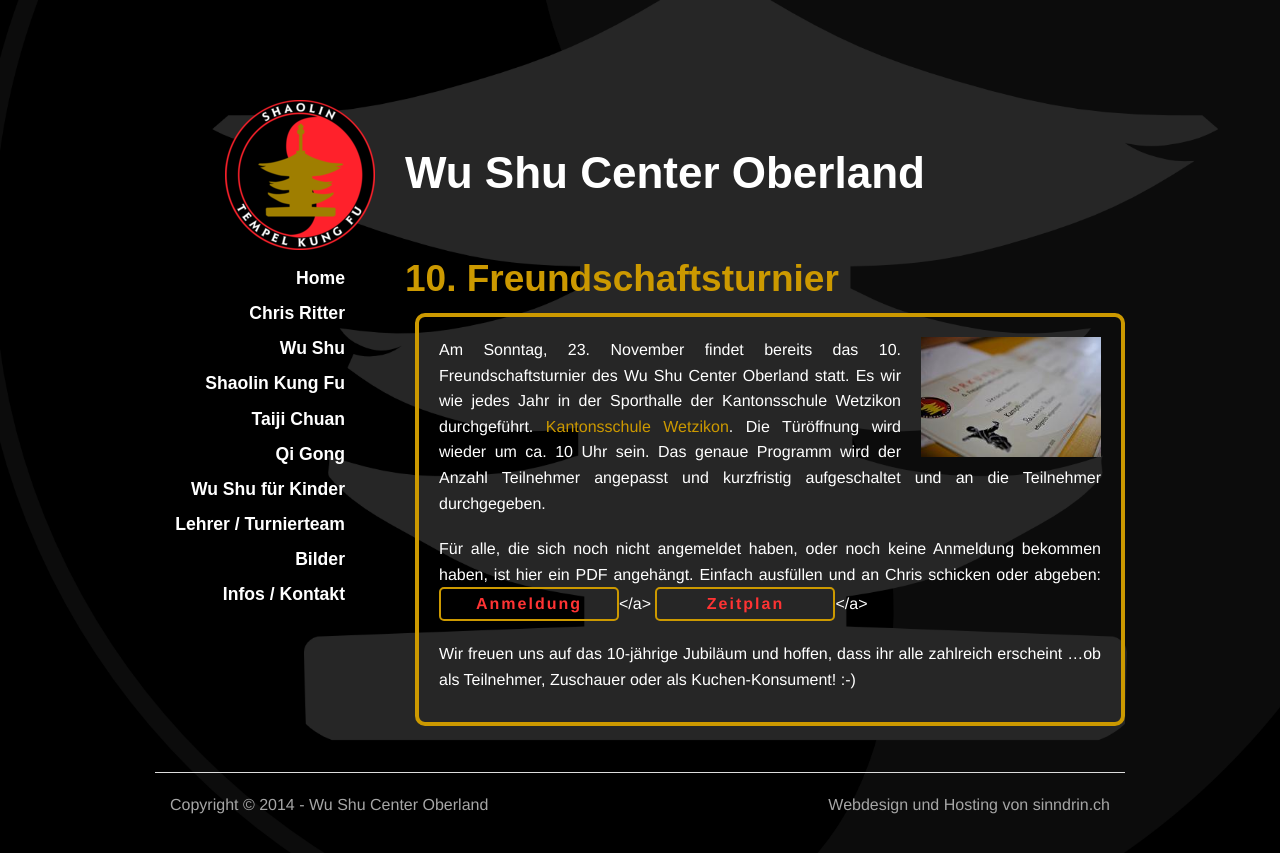
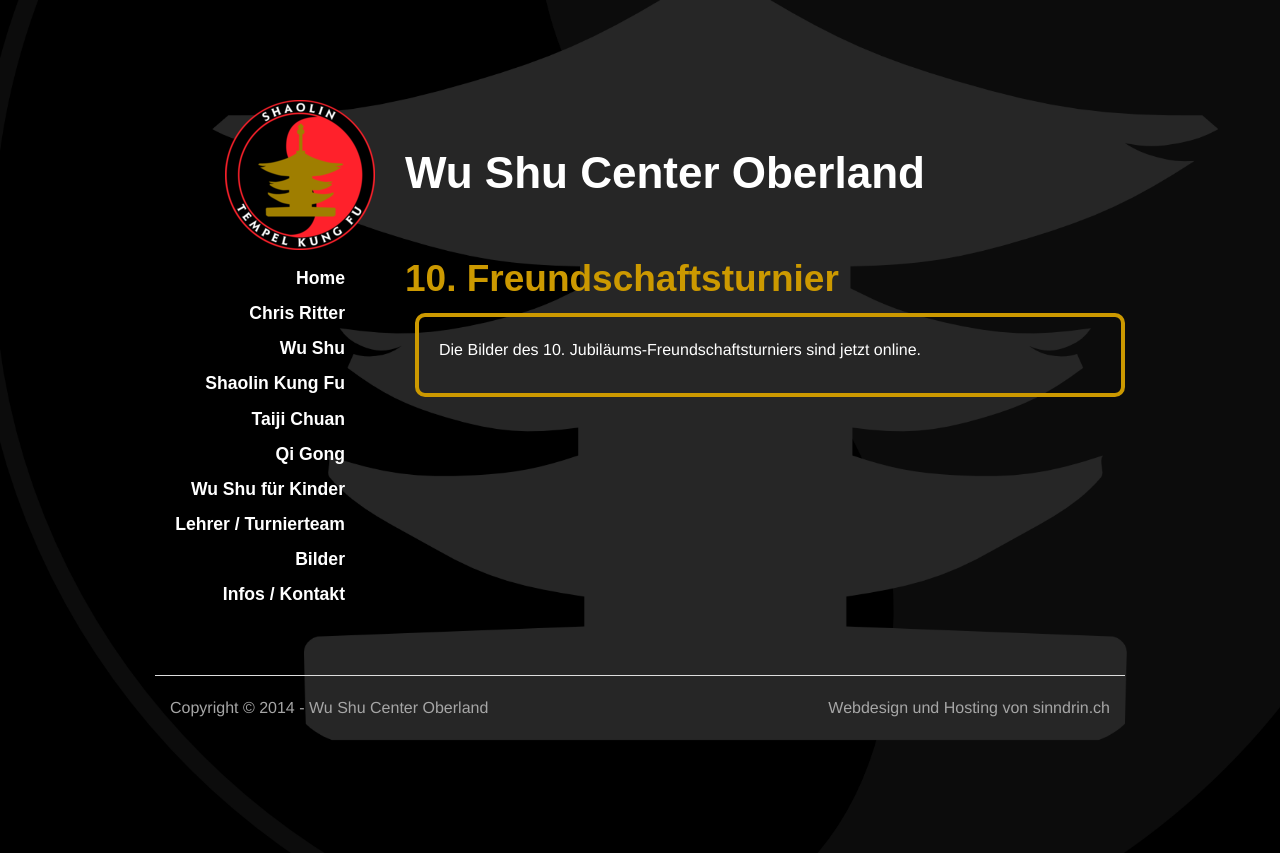
Before and after one commit to wu-shu/wu-shu.github.io, a Jekyll site: the page built from aktuell/index.md, in a window 1280 px wide. Shown: the top 853 px of the page. Built offline with Jekyll 4.4.1, drawn with Linux system fonts in a browser that asks for light colours; some web fonts are replaced; Markdown is read by kramdown in place of the engine named in the settings; comment, search, counter and statistics services are not loaded.

Commit message:
Lager doodle

```diff
--- a/aktuell/index.md
+++ b/aktuell/index.md
@@ -3,11 +3,4 @@ layout: default
 title: 10. Freundschaftsturnier
 ---
 
-<img class="right" src="/images/ft_14.jpg" alt="Freundschaftsturnier" width="200px">
-Am Sonntag, 23. November findet bereits das 10. Freundschaftsturnier des Wu Shu Center Oberland statt. Es wir wie jedes Jahr in der Sporthalle der Kantonsschule Wetzikon durchgeführt. [Kantonsschule Wetzikon](http://map.search.ch/wetzikon/buehlstr.36). Die Türöffnung wird wieder um ca. 10 Uhr sein. Das genaue Programm wird der Anzahl Teilnehmer angepasst und kurzfristig aufgeschaltet und an die Teilnehmer durchgegeben.
-
-Für alle, die sich noch nicht angemeldet haben, oder noch keine Anmeldung bekommen haben, ist hier ein PDF angehängt. Einfach ausfüllen und an Chris schicken oder abgeben:
-<a target="_blank" href="http://www.wu-shu.ch/images/Freundschaftsturnier_14.pdf" class="button-contact-info">Anmeldung</a></a>
-<a target="_blank" href="http://www.wu-shu.ch/images/Turnierplan.pdf" class="button-contact-info">Zeitplan</a></a>
-
-Wir freuen uns auf das 10-jährige Jubiläum und hoffen, dass ihr alle zahlreich erscheint ...ob als Teilnehmer, Zuschauer oder als Kuchen-Konsument! :-)
+Die Bilder des 10. Jubiläums-Freundschaftsturniers sind jetzt online.
```
Also changed, not shown: bilder/index.md (+1 -0 lines), shaolin-kung-fu/index.md (+1 -0 lines), 1 other file.
